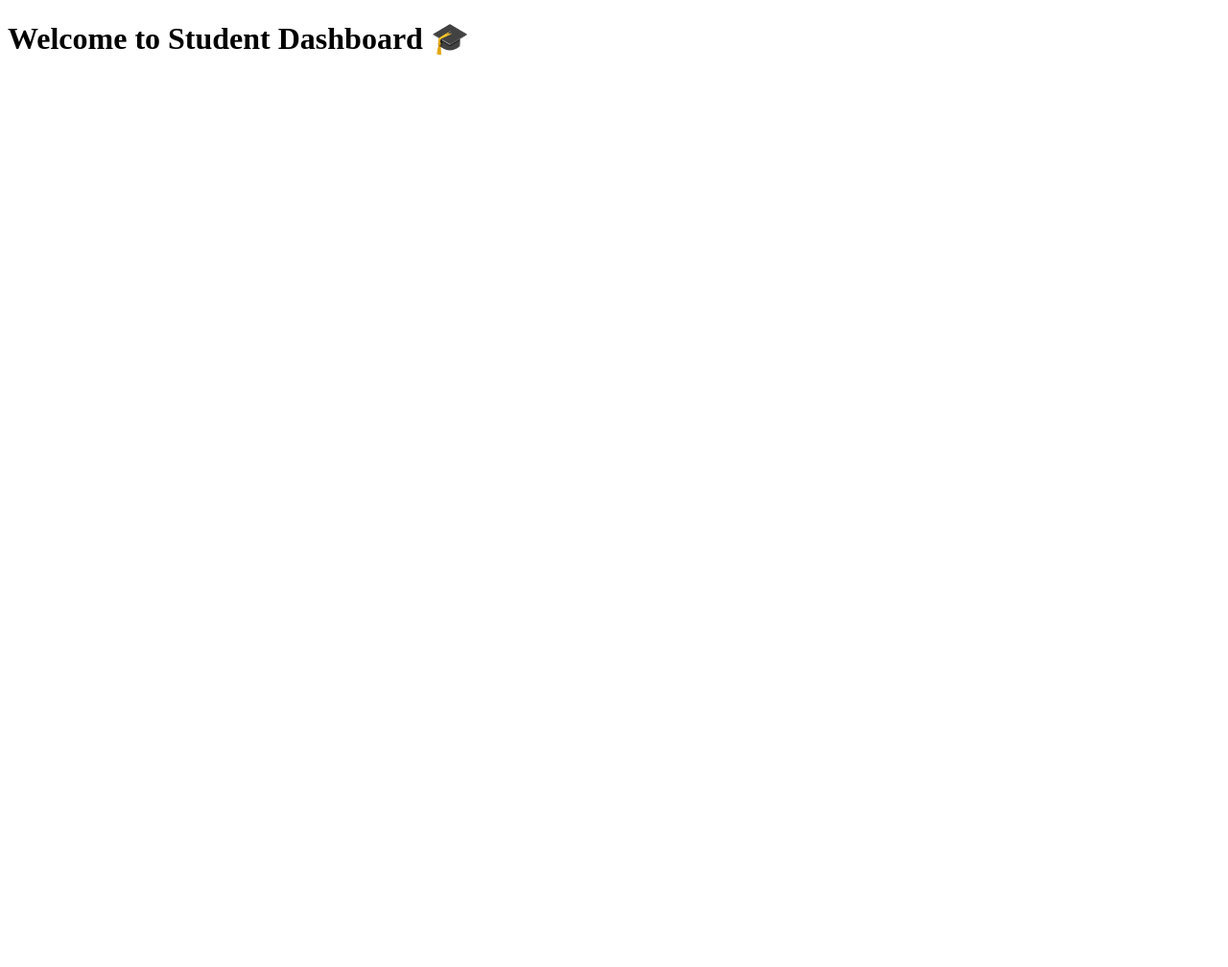
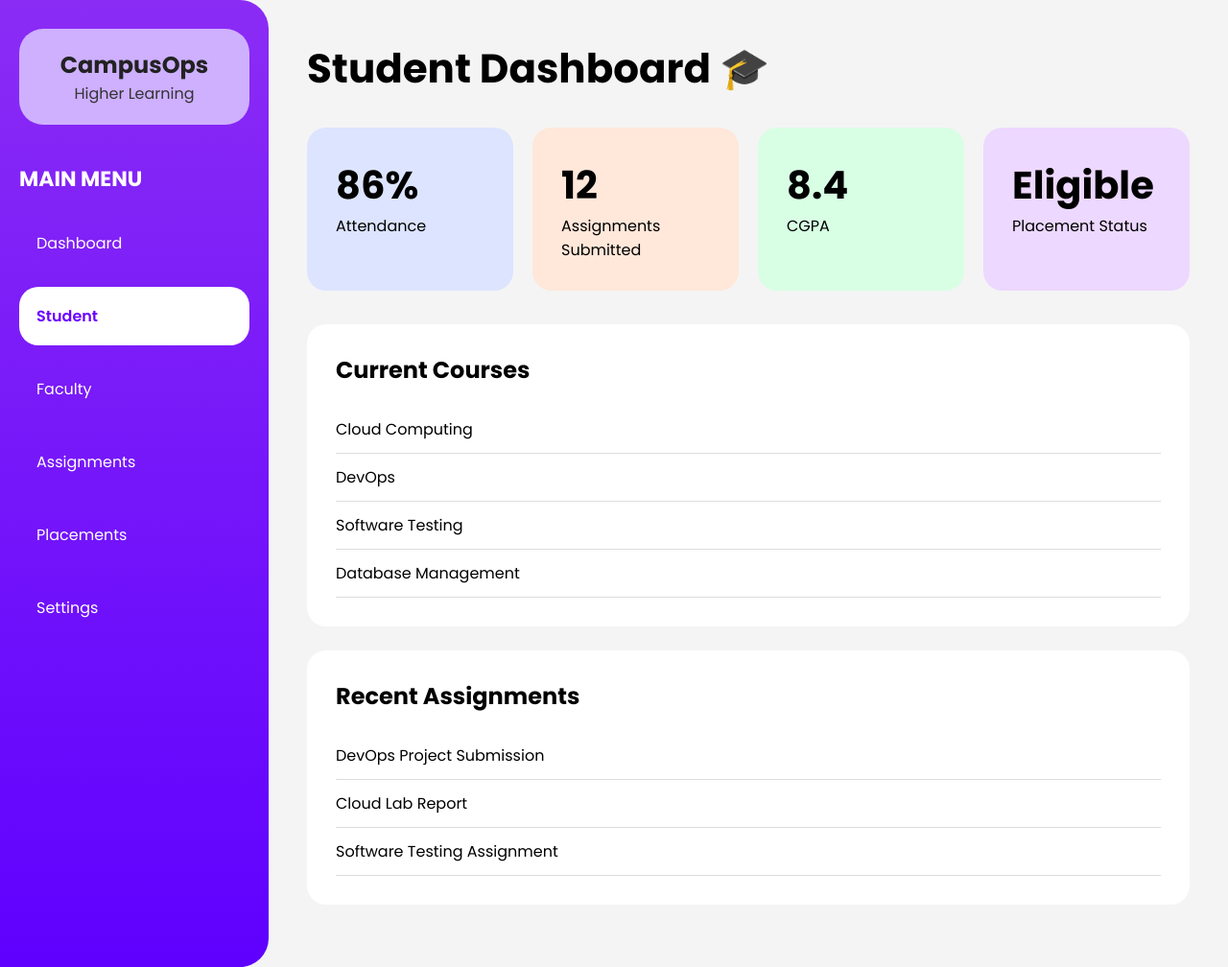
Before and after one commit to rushika247-lab/CampusOps, a Flask app: page /student in a window 1280 px wide. Shown: the whole page at 96% size. Before the commit the page ends 58 px from the top, so only its background shows below. Run offline with Flask 3, Linux system fonts and the light colour scheme.

Commit message:
updated dashboards

```diff
--- a/app.py
+++ b/app.py
@@ -62,20 +62,25 @@ def students():
     return render_template("students.html")
 
 
-@app.route('/student')
+# ---------------- STUDENT DASHBOARD ----------------
+@app.route("/student")
 def student_dashboard():
-    return render_template('student_dashboard.html')
+    return render_template("student_dashboard.html")
 
+
+# ---------------- FACULTY PAGE ----------------
 @app.route("/faculty")
 def faculty():
     return render_template("faculty.html")
 
 
-@app.route("/courses")
-def courses():
-    return "<h1>Courses Page Coming Soon</h1>"
+# ---------------- ADMIN PAGE ----------------
+@app.route("/admin")
+def admin():
+    return render_template("admin.html")
 
 
+# ---------------- OTHER PAGES ----------------
 @app.route("/attendance")
 def attendance():
     return "<h1>Attendance Page Coming Soon</h1>"
--- a/templates/student_dashboard.html
+++ b/templates/student_dashboard.html
@@ -1,11 +1,242 @@
 <!DOCTYPE html>
-<html>
+<html lang="en">
 <head>
+    <meta charset="UTF-8">
+    <meta name="viewport" content="width=device-width, initial-scale=1.0">
     <title>Student Dashboard</title>
+
+    <link href="https://fonts.googleapis.com/css2?family=Poppins:wght@300;400;500;600;700&display=swap" rel="stylesheet">
+
+    <style>
+        *{
+            margin:0;
+            padding:0;
+            box-sizing:border-box;
+            font-family:'Poppins',sans-serif;
+        }
+
+        body{
+            background:#f4f4f4;
+        }
+
+        .container{
+            display:flex;
+        }
+
+        .sidebar{
+            width:280px;
+            min-height:100vh;
+            background:linear-gradient(to bottom,#8b2cf5,#5f00ff);
+            padding:30px 20px;
+            border-radius:0 30px 30px 0;
+            color:white;
+        }
+
+        .logo-box{
+            background:#ceb0ff;
+            border-radius:25px;
+            padding:20px;
+            text-align:center;
+            margin-bottom:40px;
+        }
+
+        .logo-box h2{
+            color:#222;
+        }
+
+        .logo-box p{
+            color:#333;
+        }
+
+        .menu-title{
+            margin-bottom:20px;
+            font-size:22px;
+        }
+
+        .menu-item{
+            display:block;
+            color:white;
+            text-decoration:none;
+            padding:18px;
+            border-radius:20px;
+            margin-bottom:15px;
+            transition:0.3s;
+        }
+
+        .menu-item:hover{
+            background:rgba(255,255,255,0.2);
+        }
+
+        .active{
+            background:white;
+            color:#6a00ff;
+            font-weight:600;
+        }
+
+        .main-content{
+            flex:1;
+            padding:40px;
+        }
+
+        .heading{
+            font-size:42px;
+            margin-bottom:30px;
+        }
+
+        .cards{
+            display:flex;
+            gap:20px;
+            margin-bottom:35px;
+        }
+
+        .card{
+            flex:1;
+            padding:30px;
+            border-radius:20px;
+        }
+
+        .card h2{
+            font-size:40px;
+        }
+
+        .attendance{
+            background:#dce4ff;
+        }
+
+        .assignment{
+            background:#ffe7d9;
+        }
+
+        .cgpa{
+            background:#d8ffe4;
+        }
+
+        .placement{
+            background:#edd8ff;
+        }
+
+        .section{
+            background:white;
+            padding:30px;
+            border-radius:20px;
+            margin-bottom:25px;
+        }
+
+        .section h2{
+            margin-bottom:20px;
+        }
+
+        ul{
+            list-style:none;
+        }
+
+        li{
+            padding:12px 0;
+            border-bottom:1px solid #ddd;
+        }
+
+    </style>
 </head>
 <body>
 
-    <h1>Welcome to Student Dashboard 🎓</h1>
+<div class="container">
+
+    <!-- Sidebar -->
+    <div class="sidebar">
+
+        <div class="logo-box">
+            <h2>CampusOps</h2>
+            <p>Higher Learning</p>
+        </div>
+
+        <h3 class="menu-title">MAIN MENU</h3>
+
+        <a href="/" class="menu-item">
+            Dashboard
+        </a>
+
+        <a href="/student" class="menu-item active">
+            Student
+        </a>
+
+        <a href="/faculty" class="menu-item">
+            Faculty
+        </a>
+
+        <a href="#" class="menu-item">
+            Assignments
+        </a>
+
+        <a href="#" class="menu-item">
+            Placements
+        </a>
+
+        <a href="#" class="menu-item">
+            Settings
+        </a>
+
+    </div>
+
+    <!-- Main Content -->
+    <div class="main-content">
+
+        <h1 class="heading">Student Dashboard 🎓</h1>
+
+        <!-- Cards -->
+        <div class="cards">
+
+            <div class="card attendance">
+                <h2>86%</h2>
+                <p>Attendance</p>
+            </div>
+
+            <div class="card assignment">
+                <h2>12</h2>
+                <p>Assignments Submitted</p>
+            </div>
+
+            <div class="card cgpa">
+                <h2>8.4</h2>
+                <p>CGPA</p>
+            </div>
+
+            <div class="card placement">
+                <h2>Eligible</h2>
+                <p>Placement Status</p>
+            </div>
+
+        </div>
+
+        <!-- Courses -->
+        <div class="section">
+
+            <h2>Current Courses</h2>
+
+            <ul>
+                <li>Cloud Computing</li>
+                <li>DevOps</li>
+                <li>Software Testing</li>
+                <li>Database Management</li>
+            </ul>
+
+        </div>
+
+        <!-- Assignments -->
+        <div class="section">
+
+            <h2>Recent Assignments</h2>
+
+            <ul>
+                <li>DevOps Project Submission</li>
+                <li>Cloud Lab Report</li>
+                <li>Software Testing Assignment</li>
+            </ul>
+
+        </div>
+
+    </div>
+
+</div>
 
 </body>
 </html>
```
Also changed, not shown: templates/admin_login.html (+3 -18 lines), templates/index.html (+41 -17 lines).
